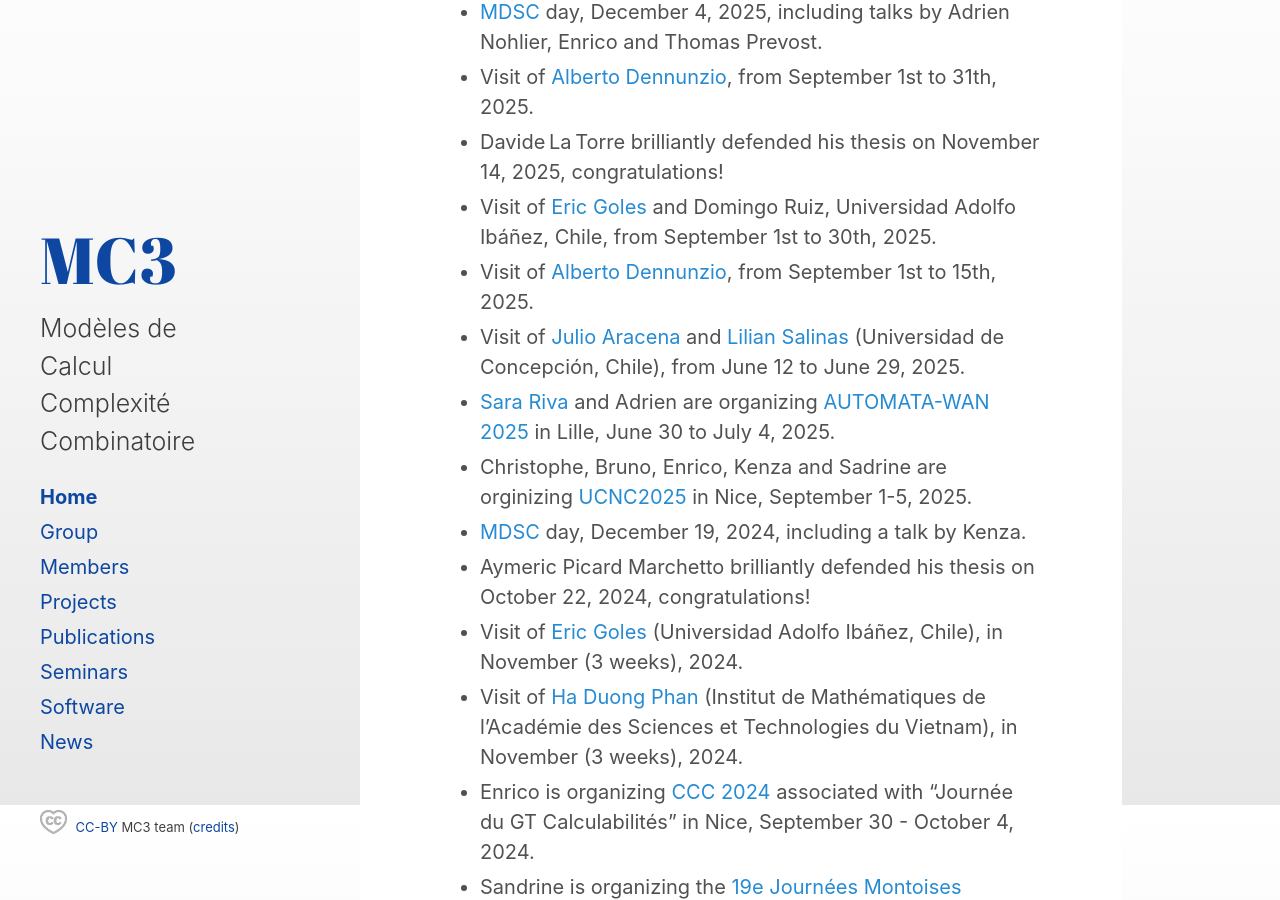
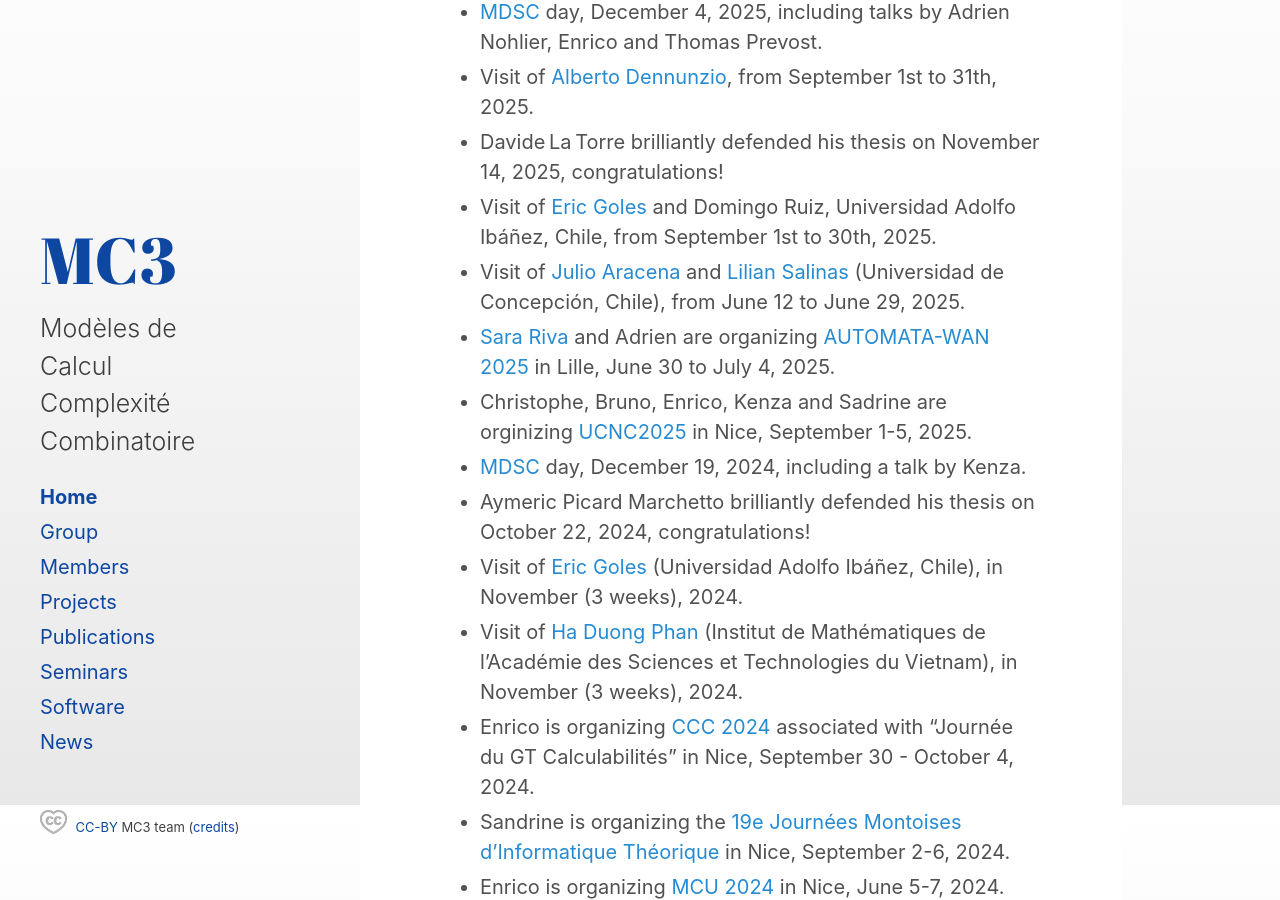
Before and after one commit to richardadrien/mc3, a Jekyll site: the page built from _posts/2023-11-01-home.md, in a window 1280 px wide and 900 px high, scrolled down 7295 px. Built offline with Jekyll 4.4.1, drawn with Linux system fonts in a browser that asks for light colours; the list of posts is cut into pages by our own code.

Commit message:
Update 2023-11-01-home.md

```diff
--- a/_posts/2023-11-01-home.md
+++ b/_posts/2023-11-01-home.md
@@ -155,7 +155,6 @@ To subscribe, please email Adrien RICHARD at ``<surname  at unice dot fr>``.
 - Visit of [Alberto Dennunzio](https://www.unimib.it/alberto-dennunzio), from September 1st to 31th, 2025.
 - Davide La Torre brilliantly defended his thesis on November 14, 2025, congratulations!
 - Visit of [Eric Goles](https://pure.uai.cl/en/persons/eric-goles) and Domingo Ruiz, Universidad Adolfo Ibáñez, Chile, from September 1st to 30th, 2025.
-- Visit of [Alberto Dennunzio](https://www.unimib.it/alberto-dennunzio), from September 1st to 15th, 2025.
 - Visit of [Julio Aracena](https://www.cmm.uchile.cl/?cmm_people=julio-aracena) and [Lilian Salinas](http://www.inf.udec.cl/~lilian/) (Universidad de Concepción, Chile), from June 12 to June 29, 2025.
 - [Sara Riva](https://sarariva.github.io/) and Adrien are organizing [AUTOMATA-WAN 2025](https://automata-wan-2025.univ-lille.fr/) in Lille, June 30 to July 4, 2025.
 - Christophe, Bruno, Enrico, Kenza and Sadrine are orginizing [UCNC2025](https://webusers.i3s.univ-cotedazur.fr/UCNC2025/committees/) in Nice, September 1-5, 2025.
```
